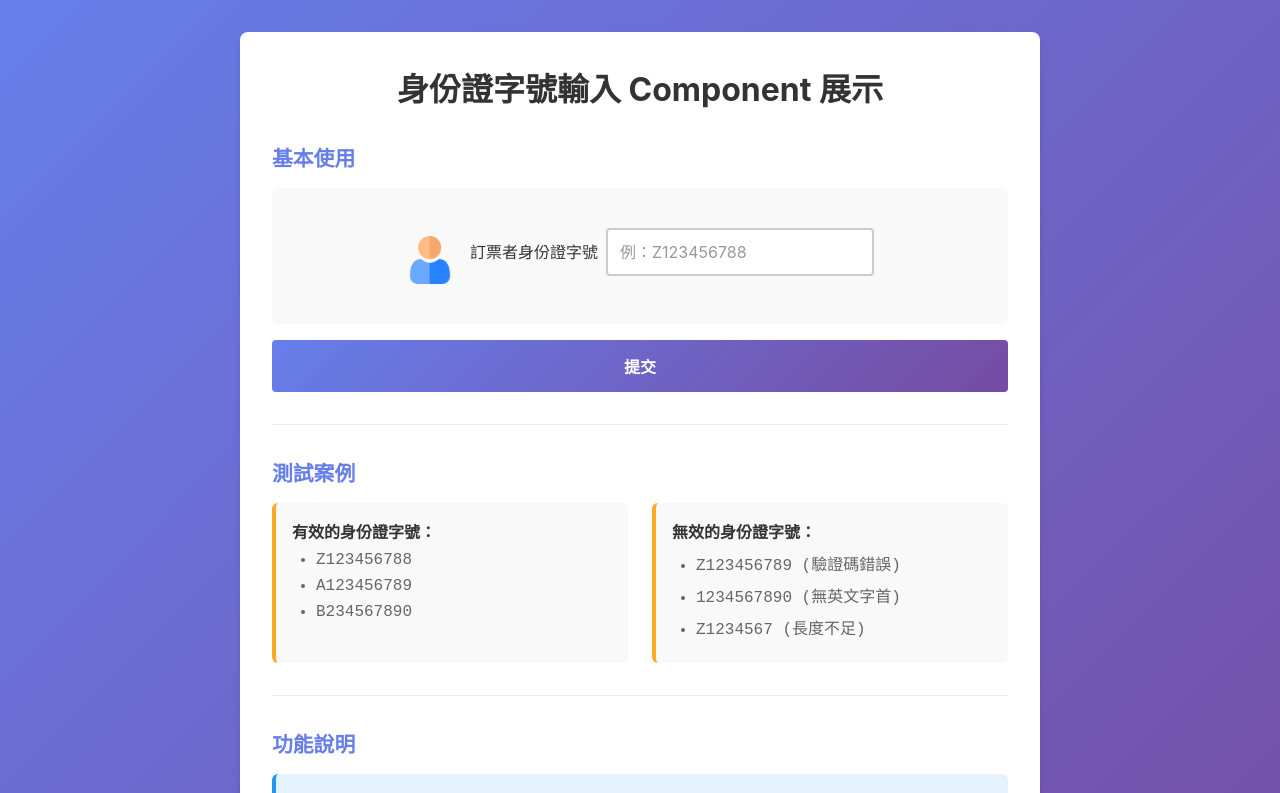
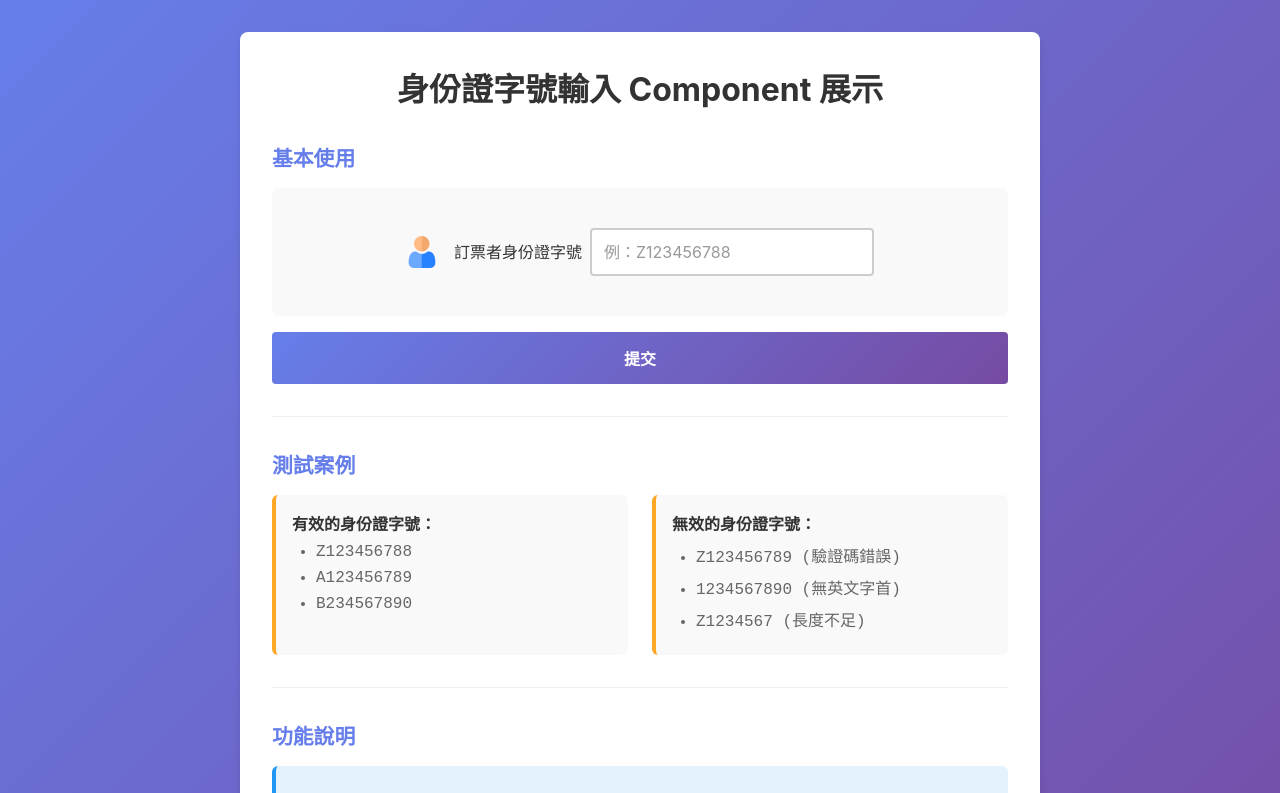
Before and after one commit to Rich0721/booking-ticket-agent, a React (Create React App) app in the folder frontend/: page / in a window 1280 px wide. Shown: the top 793 px of the page. Built offline with nearby package versions, Linux system fonts and the light colour scheme.

Commit message:
style: 調整 IDNumberInput 圖示大小至 2rem

```diff
--- a/frontend/src/components/IDNumberInput/id-number-input.css
+++ b/frontend/src/components/IDNumberInput/id-number-input.css
@@ -18,8 +18,8 @@
   align-items: center;
   justify-content: center;
   flex-shrink: 0;
-  width: 3rem;
-  height: 3rem;
+  width: 2rem;
+  height: 2rem;
   margin-top: 0.5rem; /* 與 title 的垂直對齐 */
 }
 
```
